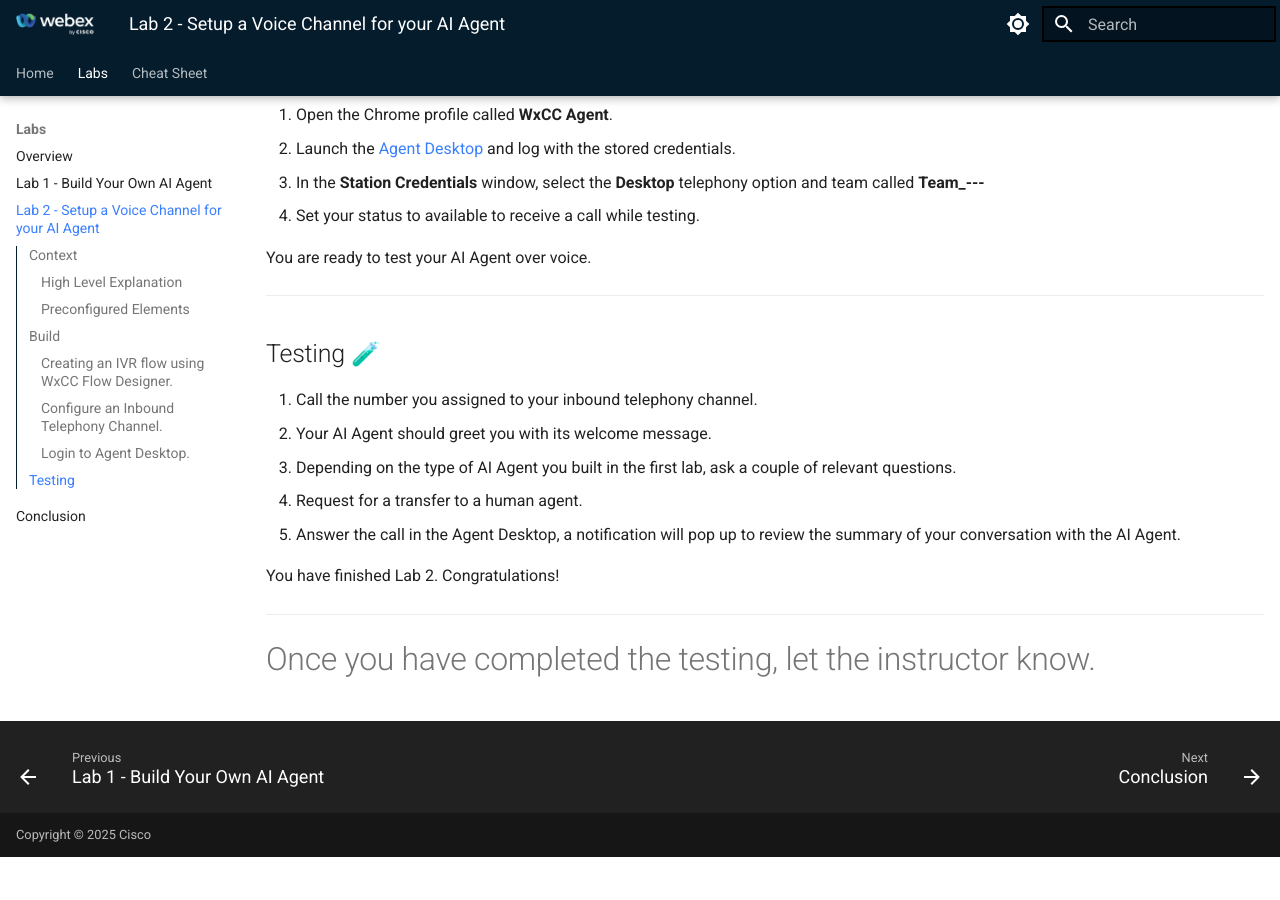
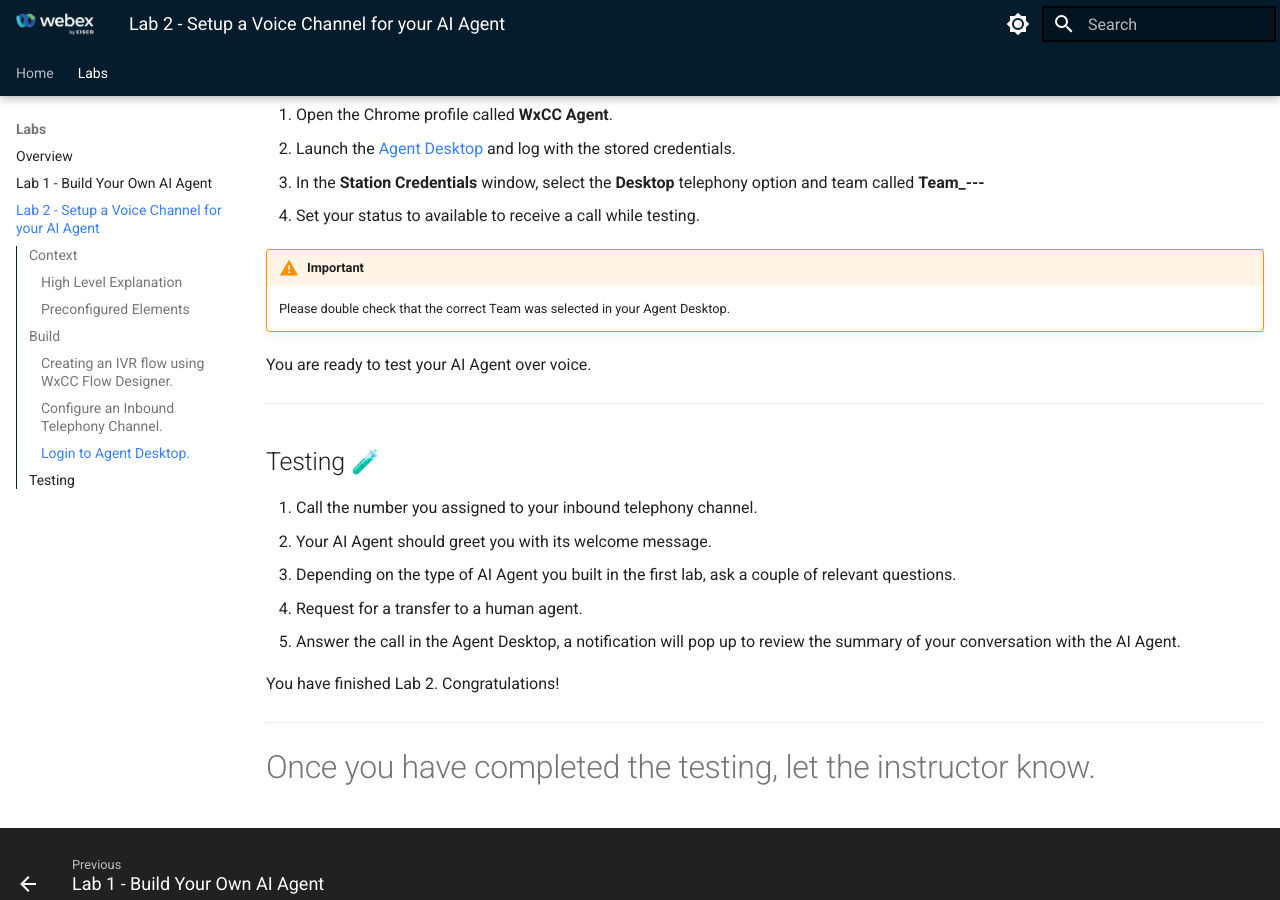
Before and after one commit to ctg-tme/CX-Labs, an MkDocs documentation site: the page built from docs/lab2_AIAgentVoiceFlow.md, in a window 1280 px wide and 900 px high, scrolled down 1802 px. Built offline with MkDocs 1.6.1 and Material for MkDocs 9.7.7, drawn with Linux system fonts in a browser that asks for light colours; emoji names are drawn with the system emoji font; before the commit the page ends 2659 px from its top, so only the background shows below that.

Commit message:
removing conclusion

```diff
--- a/docs/lab2_AIAgentVoiceFlow.md
+++ b/docs/lab2_AIAgentVoiceFlow.md
@@ -66,6 +66,9 @@
 3. In the **Station Credentials** window, select the **Desktop** telephony option and team called **Team_<span id="attendee-id">---</span>**
 4. Set your status to available to receive a call while testing.
 
+!!! Warning "Important"
+    Please double check that the correct Team was selected in your Agent Desktop.
+
 You are ready to test your AI Agent over voice.
 
 ---
--- a/mkdocs.yml
+++ b/mkdocs.yml
@@ -84,6 +84,6 @@
       - Overview: overview.md
       - Lab 1 - Build Your Own AI Agent: lab1_BuildYourOwnAIAgent.md
       - Lab 2 - Setup a Voice Channel for your AI Agent: lab2_AIAgentVoiceFlow.md
-      - Conclusion: conclusion.md
+      # - Conclusion: conclusion.md
   # - Topologies: topologies.md
-  - Cheat Sheet: cheatsheet.md
+  # - Cheat Sheet: cheatsheet.md
```
